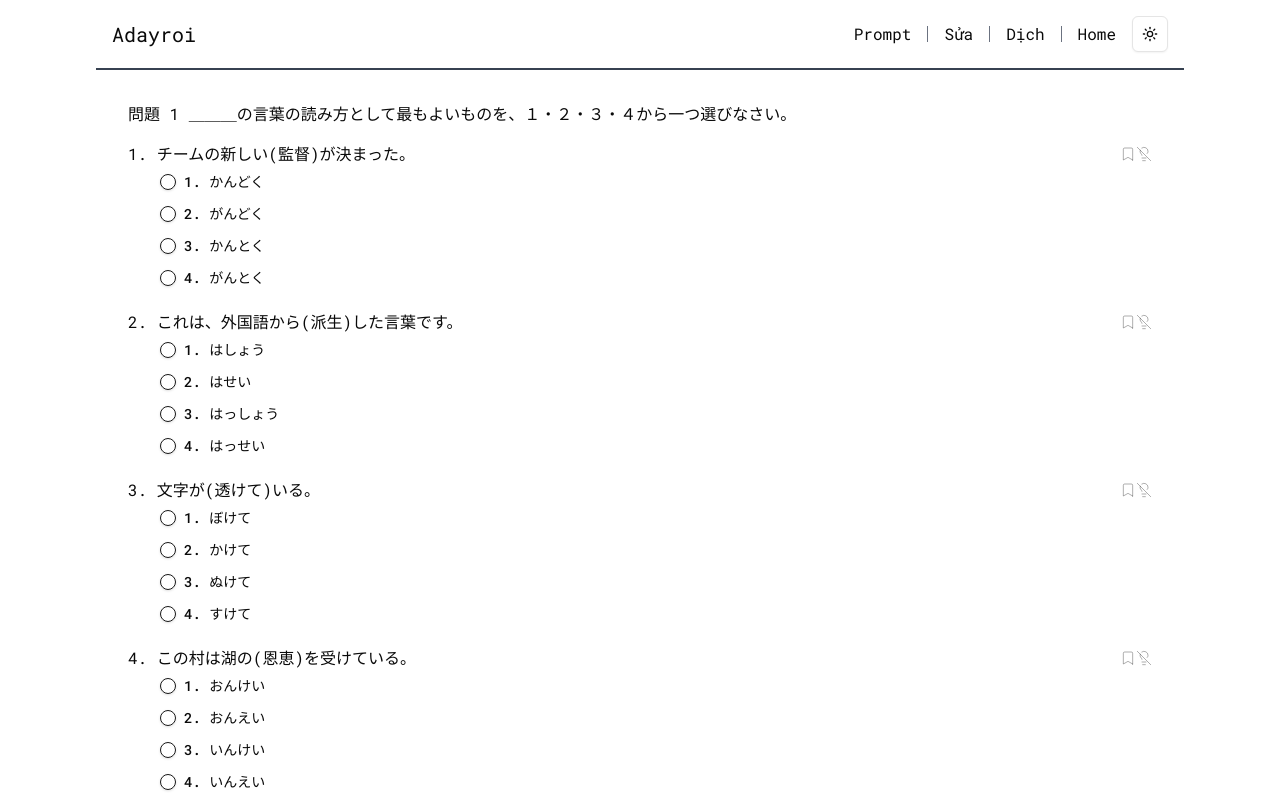
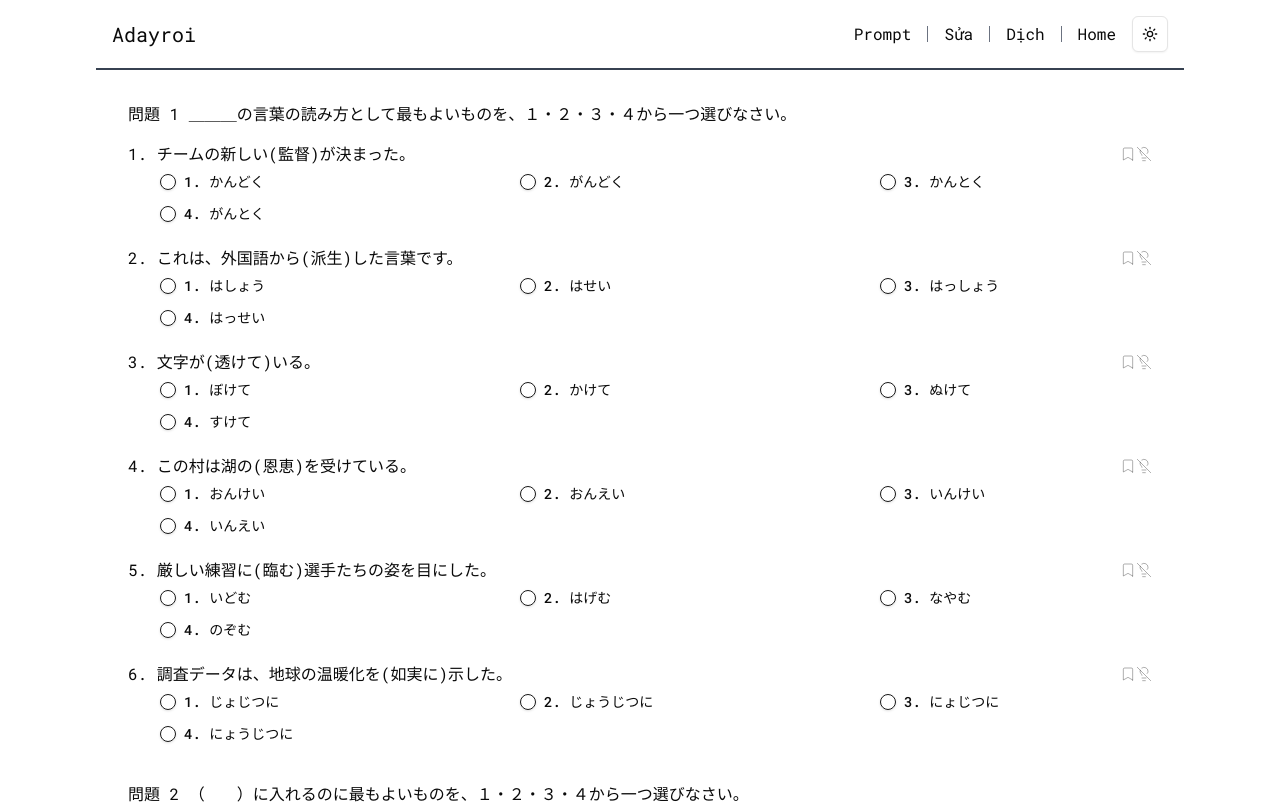
Before and after one commit to hungdoba/jlpt.adayroi.jp, a Next.js app: page /jlpt/n1/2022/12/read in a window 1280 px wide. Shown: the top 804 px of the page. Built offline with nearby package versions, Linux system fonts and the light colour scheme.

Commit message:
refactor page and question components to improve nested mondai handling; update jsonFileName logic for dynamic file naming

```diff
--- a/src/app/jlpt/[nx]/[year]/[month]/read/page.tsx
+++ b/src/app/jlpt/[nx]/[year]/[month]/read/page.tsx
@@ -43,48 +43,50 @@ export default async function Page({ params }: Props) {
           {mondaiData.map((mondai, mondaiIndex) => (
             <div key={mondaiIndex}>
               <h2 className="mt-8 mb-4">{`問題 ${mondai.mondai_id} ${mondai.mondai_title}`}</h2>
+
+              {/* Main mondai text if present */}
               {mondai.mondai_text && (
                 <MondaiText
                   mondaiText={mondai.mondai_text}
-                  jsonFileName={`n1-${month}-${year}.json`}
+                  jsonFileName={`${nx}-${month}-${year}.json`}
                   mondaiId={mondai.mondai_id ?? 0}
                 />
               )}
-              {mondai.mondais &&
-                mondai.mondais.map((mondais, MondaiIndex) => (
-                  <div key={MondaiIndex}>
-                    {mondais.mondai_text && (
+
+              {/* Handle nested mondais */}
+              {mondai.mondais?.map((nestedMondai, nestedIndex) => (
+                <div key={nestedIndex}>
+                  {nestedMondai.mondai_text && (
                     <MondaiText
-                        mondaiText={mondais.mondai_text}
-                        jsonFileName={`n1-${month}-${year}.json`}
-                        mondaiId={mondais.mondai_id ?? 0}
+                      mondaiText={nestedMondai.mondai_text}
+                      jsonFileName={`${nx}-${month}-${year}.json`}
+                      mondaiId={nestedMondai.mondai_id ?? 0}
                     />
                   )}
-                    {mondais &&
-                      mondais.questions &&
-                      mondais.questions.map((question, questionIndex) => (
+
+                  {/* Questions within nested mondai */}
+                  {nestedMondai.questions?.map((question, questionIndex) => (
                     <Question
                       key={questionIndex}
-                          mondaiId={mondai.mondai_id || 0}
+                      mondaiId={mondai.mondai_id ?? 0}
                       question={question}
-                          jsonFileName={`n1-${month}-${year}.json`}
+                      jsonFileName={`${nx}-${month}-${year}.json`}
                       questionId={question.question_id ?? 0}
                     />
                   ))}
                 </div>
               ))}
-              <div>
-                {mondai.questions &&
-                  mondai.questions.map((question, questionIndex) => (
+
+              {/* Direct questions in main mondai */}
+              {mondai.questions?.map((question, questionIndex) => (
                 <Question
                   key={questionIndex}
-                      mondaiId={mondai.mondai_id || 0}
+                  mondaiId={mondai.mondai_id ?? 0}
                   question={question}
-                      jsonFileName={`n1-${month}-${year}.json`}
+                  jsonFileName={`${nx}-${month}-${year}.json`}
                   questionId={question.question_id ?? 0}
                 />
               ))}
-              </div>
             </div>
           ))}
         </div>
--- a/src/components/question-component.tsx
+++ b/src/components/question-component.tsx
@@ -1,11 +1,11 @@
 'use client';
 
 import { cn } from '@/lib/utils';
-import BookmarkIcon from './ui/bookmark-icon';
+import { useState } from 'react';
 import { RadioGroup, RadioGroupItem } from './ui/radio-group';
 import { Label } from './ui/label';
+import BookmarkIcon from './ui/bookmark-icon';
 import HintIcon from './ui/hint-icon';
-import { useState } from 'react';
 import Explanation from './explanation';
 import { Question } from '@/types/question';
 
@@ -24,39 +24,36 @@ export default function QuestionComponent({
   questionId,
 }: Props) {
   const [showHint, setShowHint] = useState(false);
+
+  // Determine layout based on mondaiId
+  const getChoiceWidth = () => {
+    if ([1, 2, 3, 5].includes(mondaiId)) {
+      return 'w-full md:w-1/2 lg:w-1/4';
+    } else if ([4, 10, 11, 12, 13].includes(mondaiId)) {
+      return 'w-full';
+    } else {
+      return 'w-full md:w-1/2';
+    }
+  };
+
   return (
-    <>
     <div>
       <div className="mt-4 mb-2 flex items-center justify-between">
         <h3>{`${question.question_id}. ${question.question_text}`}</h3>
         <div className="flex">
           <BookmarkIcon />
-            <HintIcon onClick={(status) => setShowHint(status)} />
+          <HintIcon onClick={setShowHint} />
         </div>
       </div>
       <div className="mx-8 flex justify-between">
         <RadioGroup
           defaultValue="option-one"
-            className="flex flex-row flex-wrap justify-between w-full"
+          className="flex flex-wrap justify-between w-full"
         >
           {question.choices.map((choice, choiceIndex) => (
             <div
               key={choiceIndex}
-                className={cn(
-                  'flex items-center mb-2',
-                  mondaiId == 1 ||
-                    mondaiId == 2 ||
-                    mondaiId == 3 ||
-                    mondaiId == 5
-                    ? 'w-full md:w-1/2 lg:w-1/2'
-                    : mondaiId == 4 ||
-                      mondaiId == 10 ||
-                      mondaiId == 11 ||
-                      mondaiId == 12 ||
-                      mondaiId == 13
-                    ? 'w-full'
-                    : 'w-full md:w-1/2'
-                )}
+              className={cn('flex items-center mb-2', getChoiceWidth())}
             >
               <RadioGroupItem
                 value={`option-${choiceIndex}`}
@@ -66,14 +63,14 @@ export default function QuestionComponent({
                 htmlFor={`option-${choiceIndex}-${mondaiId}`}
                 className={cn(
                   'ml-2',
-                    showHint && question.answer == choiceIndex
+                  showHint && question.answer === choiceIndex
                     ? 'text-green-500'
                     : ''
                 )}
               >
                 {`${choiceIndex + 1}. ${choice}`}
               </Label>
-                {showHint && question.answer == choiceIndex && (
+              {showHint && question.answer === choiceIndex && (
                 <div className="ml-2">
                   <Explanation
                     title="Giải thích"
@@ -88,6 +85,5 @@ export default function QuestionComponent({
         </RadioGroup>
       </div>
     </div>
-    </>
   );
 }
```
Lines whose indentation alone changed are shown as unchanged.
